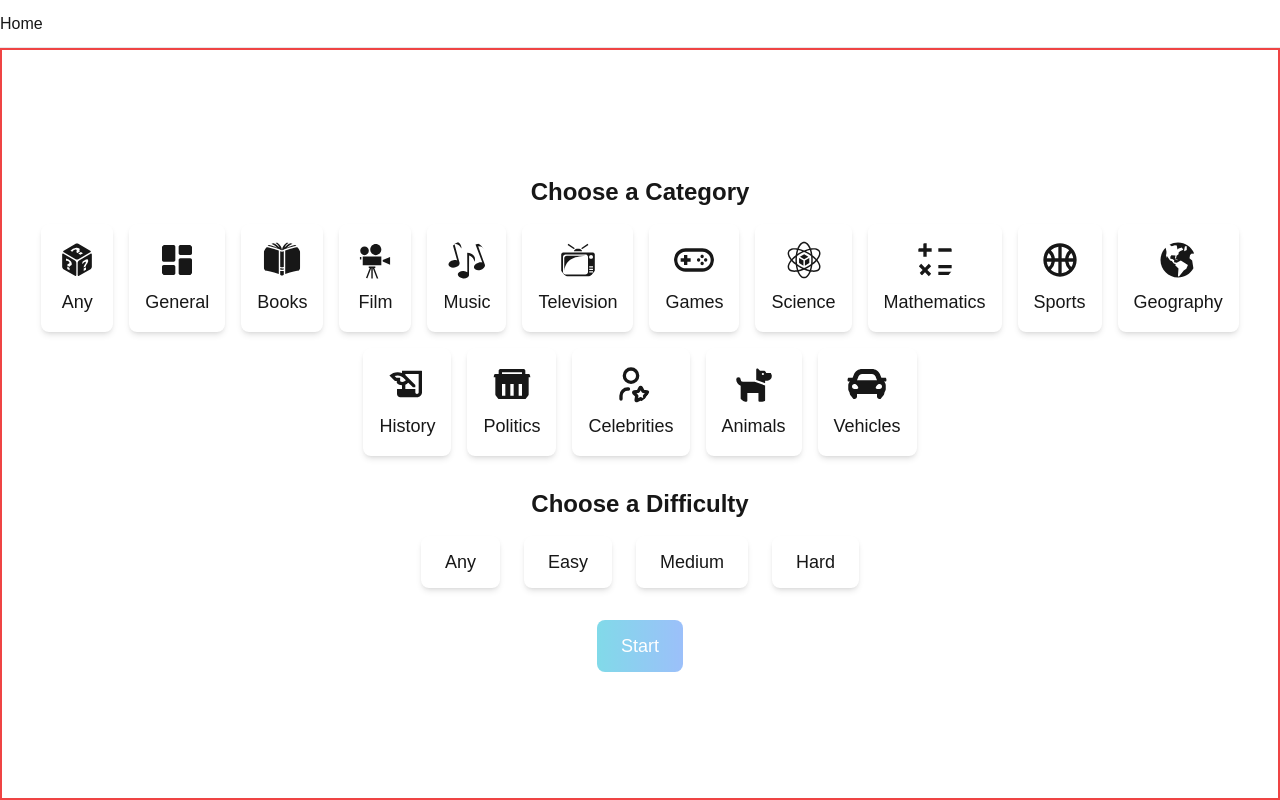
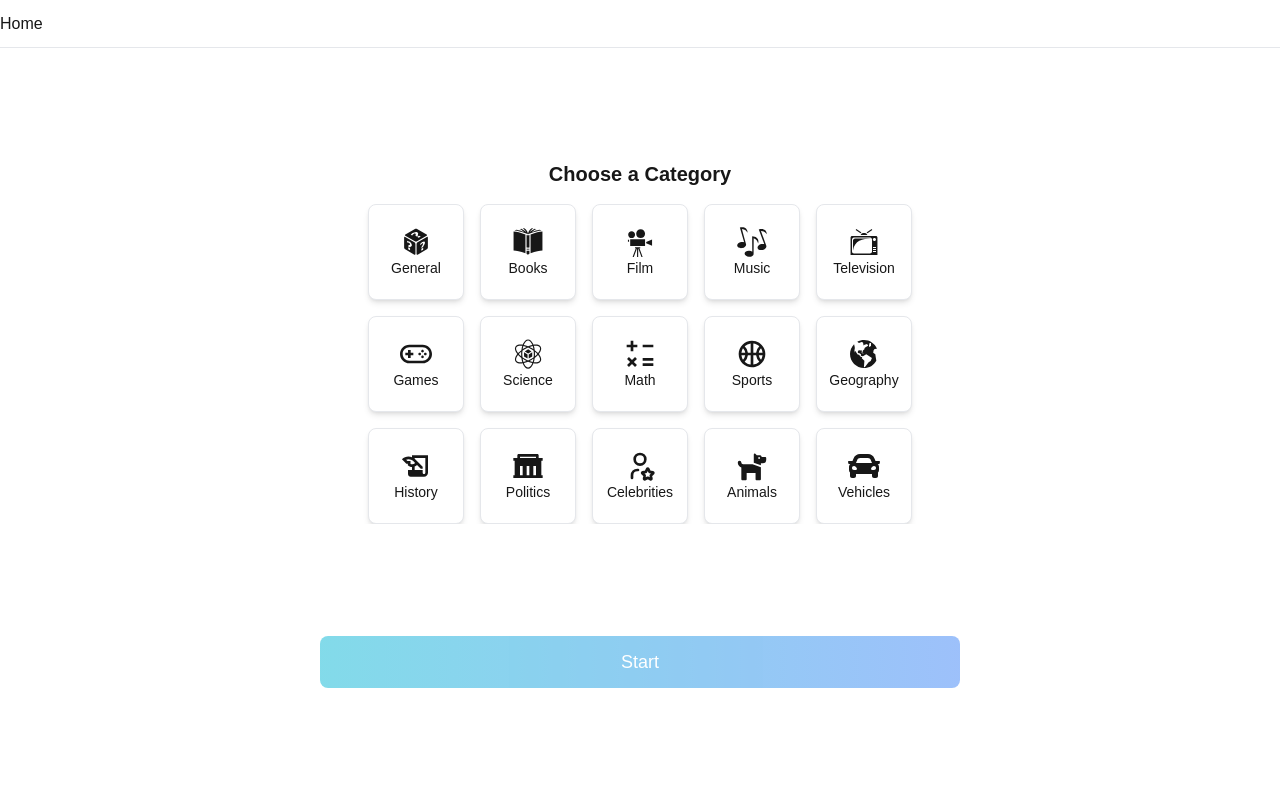
Before and after one commit to enzorod10/Interactive-Playroom, a Next.js app: page /trivia in a window 1280 px wide. Built offline with nearby package versions, Linux system fonts and the light colour scheme.

Commit message:
updated trivia styling

```diff
--- a/app/trivia/components/QuizSection.tsx
+++ b/app/trivia/components/QuizSection.tsx
@@ -47,21 +47,21 @@ export default function QuizSection({ questions }: QuizSectionTypes) {
         }
     }, [currentQuestionIndex, questions.length, score])
 
-    useEffect(() => {
-        if (timeRemaining === 0) {
-            moveToNextQuestion(false);
-            return;
-        }
+    // useEffect(() => {
+    //     if (timeRemaining === 0) {
+    //         moveToNextQuestion(false);
+    //         return;
+    //     }
 
-        const timer = setTimeout(() => {
-            setTimeRemaining(timeRemaining - 1);
-        }, 1000);
+    //     const timer = setTimeout(() => {
+    //         setTimeRemaining(timeRemaining - 1);
+    //     }, 1000);
 
-        return () => clearTimeout(timer);
-    }, [timeRemaining, currentQuestionIndex, moveToNextQuestion]);
+    //     return () => clearTimeout(timer);
+    // }, [timeRemaining, currentQuestionIndex, moveToNextQuestion]);
 
     return (
-        <div className="flex flex-col items-center">
+        <div className="flex flex-col items-center border h-full max-w-2xl sm:mx-auto">
             <div className="text-xl font-bold mb-4">Time remaining: {timeRemaining}s</div>
             <div className="text-lg font-medium mb-4">
                 Question {currentQuestionIndex + 1} of {questions.length}
--- a/app/trivia/components/Trivia.tsx
+++ b/app/trivia/components/Trivia.tsx
@@ -19,9 +19,6 @@ export default function Trivia() {
         if (options.id && options.id !== 8) {
             url += `&category=${options.id}`;
         }
-        if (options.difficulty && options.difficulty !== 'Any') {
-            url += `&difficulty=${options.difficulty.toLowerCase()}`;
-        }
         return url;
     };
 
@@ -33,44 +30,30 @@ export default function Trivia() {
         setQuizStarted(true);
     };
 
-    const isStartDisabled = !options.category || !options.difficulty;
+    const isStartDisabled = !options.category;
 
     return (
-        <div className="flex flex-col items-center justify-center h-[calc(100dvh-48px)] w-full border-2 border-red-500">
+        <div className="h-[calc(100dvh-48px)] w-full overflow-hidden">
             {!quizStarted ? (
-                <>
-                    <div className="text-2xl font-semibold mb-4">Choose a Category</div>
-                    <div className="flex flex-wrap justify-center gap-4 mb-8">
+                <div className='flex flex-col h-full p-4 sm:mx-auto max-w-2xl justify-evenly gap-4'>
+                    <div className='flex flex-col gap-4 overflow-hidden'>
+                        <div className="text-xl font-semibold w-full text-center">Choose a Category</div>
+                        <div className="flex flex-wrap justify-center gap-4 overflow-auto">
                             {categories.map((cat) => (
                                 <div
                                     key={cat.id}
-                                className={`flex flex-col items-center p-4 rounded-lg shadow-md cursor-pointer transition ${
+                                    className={`flex flex-col h-20 w-20 sm:h-24 sm:w-24 items-center justify-center rounded-lg shadow-md border cursor-pointer transition ${
                                         options.id === cat.id
                                             ? 'bg-blue-500 text-white'
                                             : 'bg-white hover:bg-gray-200'
                                     }`}
                                     onClick={() => setOptions((prev) => ({ ...prev, id: cat.id, category: cat.name }))}
                                 >
-                                <cat.img className="h-10 w-10 mb-2 object-cover rounded-full" />
-                                <div className="text-lg font-medium">{cat.name}</div>
+                                    <cat.img className="h-8 w-8" />
+                                    <div className="text-sm">{cat.name}</div>
                                 </div>
                             ))}
                         </div>
-                    <div className="text-2xl font-semibold mb-4">Choose a Difficulty</div>
-                    <div className="flex gap-6 mb-8">
-                        {['Any', 'Easy', 'Medium', 'Hard'].map((difficulty) => (
-                            <div
-                                key={difficulty}
-                                className={`px-6 py-3 rounded-lg shadow-md text-lg font-medium cursor-pointer transition ${
-                                    options.difficulty === difficulty
-                                        ? 'bg-blue-500 text-white'
-                                        : 'bg-white hover:bg-gray-200'
-                                }`}
-                                onClick={() => setOptions((prev) => ({ ...prev, difficulty }))}
-                            >
-                                {difficulty}
-                            </div>
-                        ))}
                     </div>
                     <button
                         type="button"
@@ -84,7 +67,7 @@ export default function Trivia() {
                     >
                         Start
                     </button>
-                </>
+                </div>
             ) : <QuizSection questions={questions}/>}
         </div>
     );
--- a/app/trivia/data.ts
+++ b/app/trivia/data.ts
@@ -2,20 +2,19 @@ import { GiPerspectiveDiceSixFacesRandom, GiBookCover, GiFilmProjector, GiMusica
 import { CgGames } from "react-icons/cg";
 import { BiMath } from "react-icons/bi";
 import { MdOutlineSportsBasketball, MdHistoryEdu  } from "react-icons/md";
-import { RiGovernmentFill, RiDashboardFill  } from "react-icons/ri";
+import { RiGovernmentFill  } from "react-icons/ri";
 import { TbUserStar } from "react-icons/tb";
 import { FaDog, FaCar } from "react-icons/fa";
 
 export const categories = [
-    { id: 8, name: 'Any', img: GiPerspectiveDiceSixFacesRandom},
-    { id: 9, name: 'General', img: RiDashboardFill },
+    { id: 9, name: 'General', img: GiPerspectiveDiceSixFacesRandom },
     { id: 10, name: 'Books', img: GiBookCover },
     { id: 11, name: 'Film', img: GiFilmProjector },
     { id: 12, name: 'Music', img: GiMusicalNotes },
     { id: 14 ,name: 'Television', img: GiTv  },
     { id: 15, name: 'Games', img: CgGames },
     { id: 17, name: 'Science', img: GiMaterialsScience },
-    { id: 19, name: 'Mathematics', img: BiMath },
+    { id: 19, name: 'Math', img: BiMath },
     { id: 21, name: 'Sports', img: MdOutlineSportsBasketball },
     { id: 22, name: 'Geography', img: GiEarthAmerica },
     { id: 23, name: 'History', img: MdHistoryEdu },
```
Lines whose indentation alone changed are shown as unchanged.
